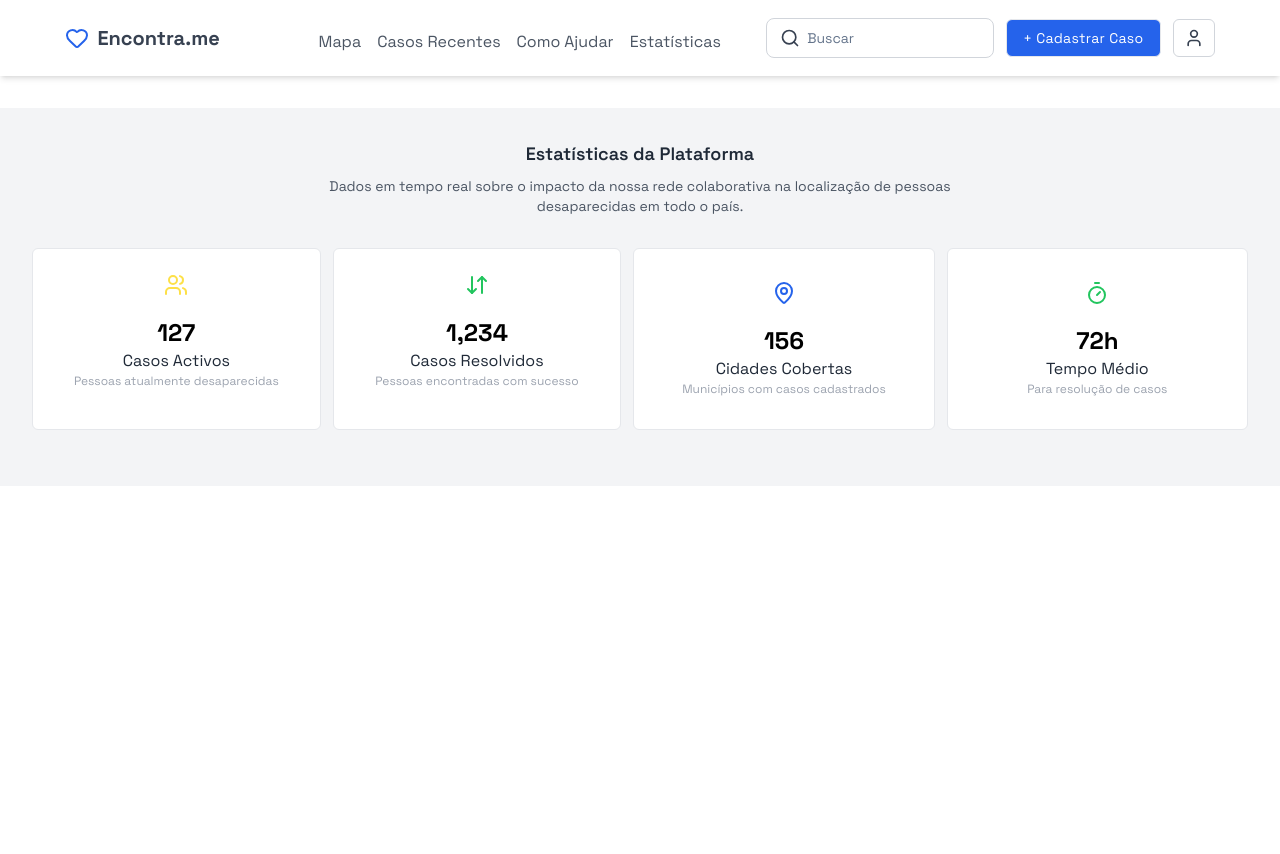
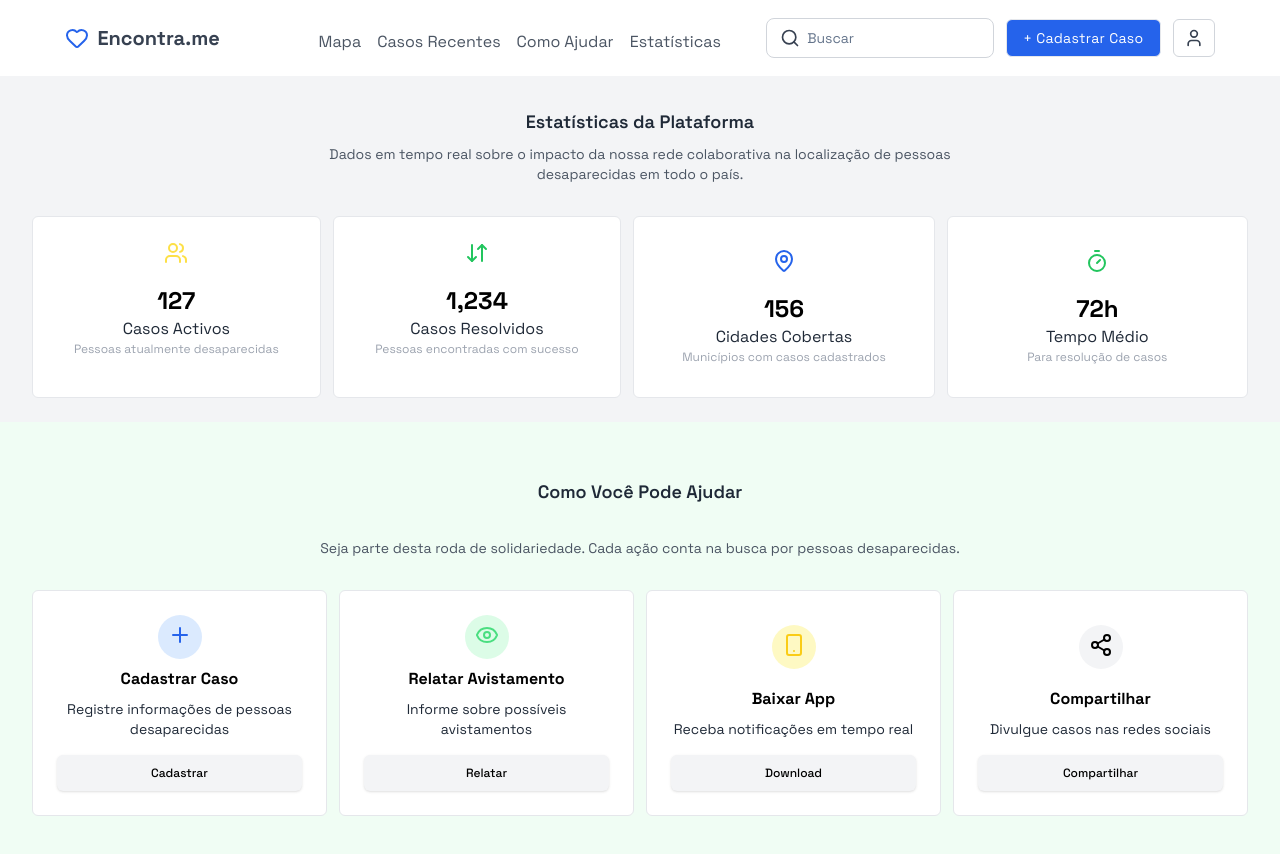
Before and after one commit to Kode-Link/FindPeople-FrontEnd, a React (Vite) app: page / in a window 1280 px wide. Shown: the top 854 px of the page. Before the commit the page ends 800 px from the top, so only its background shows below. Built offline with nearby package versions, Linux system fonts and the light colour scheme; a web font is replaced by a local one.

Commit message:
feat: add helpcomponent and update home layout with shiny button adjustments

```diff
--- /dev/null
+++ b/src/components/help/index.tsx
@@ -0,0 +1,73 @@
+import {
+  Eye,
+  Plus,
+  Share2,
+  Smartphone,
+} from "lucide-react";
+import { Button } from "../ui/button";
+
+export const Help = () => {
+  return (
+    <section className="bg-green-50 -mt-8 h-full p-8 w-full flex flex-col">
+      <h2 className="text-lg font-semibold my-6 text-gray-800 text-center">
+        Como Você Pode Ajudar
+      </h2>
+      <p className="text-gray-600 text-center text-sm my-2">
+        Seja parte desta roda de solidariedade. Cada ação conta na busca por
+        pessoas desaparecidas.
+      </p>
+
+      <div className="flex my-6 justify-around m-auto gap-3 w-full">
+        <div className="flex flex-col border border-gray-200 bg-white p-6 rounded-md items-center w-full">
+
+          <div className="bg-blue-100 rounded-full p-2 size-11 flex m-auto justify-center">
+          <Plus className="h-6 w-6 text-blue-600 mb-5" />
+          </div>
+          <span className="font-bold mb-2 my-2">Cadastrar Caso</span>
+          <span className="text-gray-800 text-sm mb-4 text-center">Registre informações de pessoas <br /> desaparecidas</span>
+          <Button className="text-xs bg-gray-100 hover:bg-gray-100 hover:scale-105 transition-all w-full text-black text-center">
+            Cadastrar
+          </Button>
+        </div>
+
+        <div className="flex flex-col border border-gray-200 bg-white p-6 rounded-md items-center w-full">
+         <div className="bg-green-100 rounded-full p-2 size-11 flex m-auto justify-center">
+          <Eye className="h-6 w-6 text-green-400 mb-5" />
+         </div>
+          <span className="font-bold  mb-2 my-2">Relatar Avistamento</span>
+          <span className="text-gray-800 text-sm mb-4 text-center">
+            Informe sobre possíveis avistamentos
+          </span>
+          <Button className="text-xs bg-gray-100 hover:bg-gray-100 hover:scale-105 transition-all w-full text-black text-center">
+            Relatar
+          </Button>
+        </div>
+
+        <div className="flex flex-col border border-gray-200 bg-white p-6 rounded-md items-center w-full">
+          <div className="bg-yellow-100 rounded-full p-2 size-11 flex m-auto justify-center">
+          <Smartphone className="h-6 w-6 text-yellow-400 mb-5" />
+          </div>
+          <span className="font-bold mb-2 my-2">Baixar App</span>
+          <span className="text-gray-800 text-sm mb-4 text-center">
+            Receba notificações em tempo real
+          </span>
+          <Button className="text-xs bg-gray-100 hover:bg-gray-100 hover:scale-105 transition-all w-full text-black text-center">
+            Download
+          </Button>
+        </div>
+        <div className="flex flex-col border border-gray-200 bg-white p-6 rounded-md items-center w-full">
+          <div className="bg-gray-100 rounded-full p-2 size-11 flex m-auto justify-center">
+            <Share2 className="h-6 w-6 mb-5" />
+          </div>
+          <span className="font-bold mb-2 my-2">Compartilhar</span>
+          <span className="text-gray-800 text-sm mb-4 text-center">
+            Divulgue casos nas redes sociais
+          </span>
+          <Button className="text-xs bg-gray-100 hover:bg-gray-100 hover:scale-105 transition-all w-full text-black text-center">
+            Compartilhar
+          </Button>
+        </div>
+      </div>
+    </section>
+  );
+};
--- a/src/components/statistics/index.tsx
+++ b/src/components/statistics/index.tsx
@@ -2,7 +2,7 @@ import { ArrowDownUp, MapPin, Timer, Users } from "lucide-react";
 
 export const Statistics = () => {
   return (
-    <section className="bg-gray-100 my-8 p-8 w-full flex flex-col">
+    <section className="bg-gray-100 p-8 w-full flex flex-col">
       <h2 className="text-lg font-semibold text-center text-gray-800">
         Estatísticas da Plataforma
       </h2>
--- a/src/pages/layout/homeLayout.tsx
+++ b/src/pages/layout/homeLayout.tsx
@@ -1,3 +1,4 @@
+import { Help } from "@/components/help"
 import { Navbar } from "@/components/navbar"
 import { Statistics } from "@/components/statistics"
 
@@ -6,6 +7,7 @@ export const HomeLayout = () => {
         <section className="flex flex-col justify-center items-center w-full">
             <Navbar />
             <Statistics />
+            <Help />
         </section>
     )
 }
```
